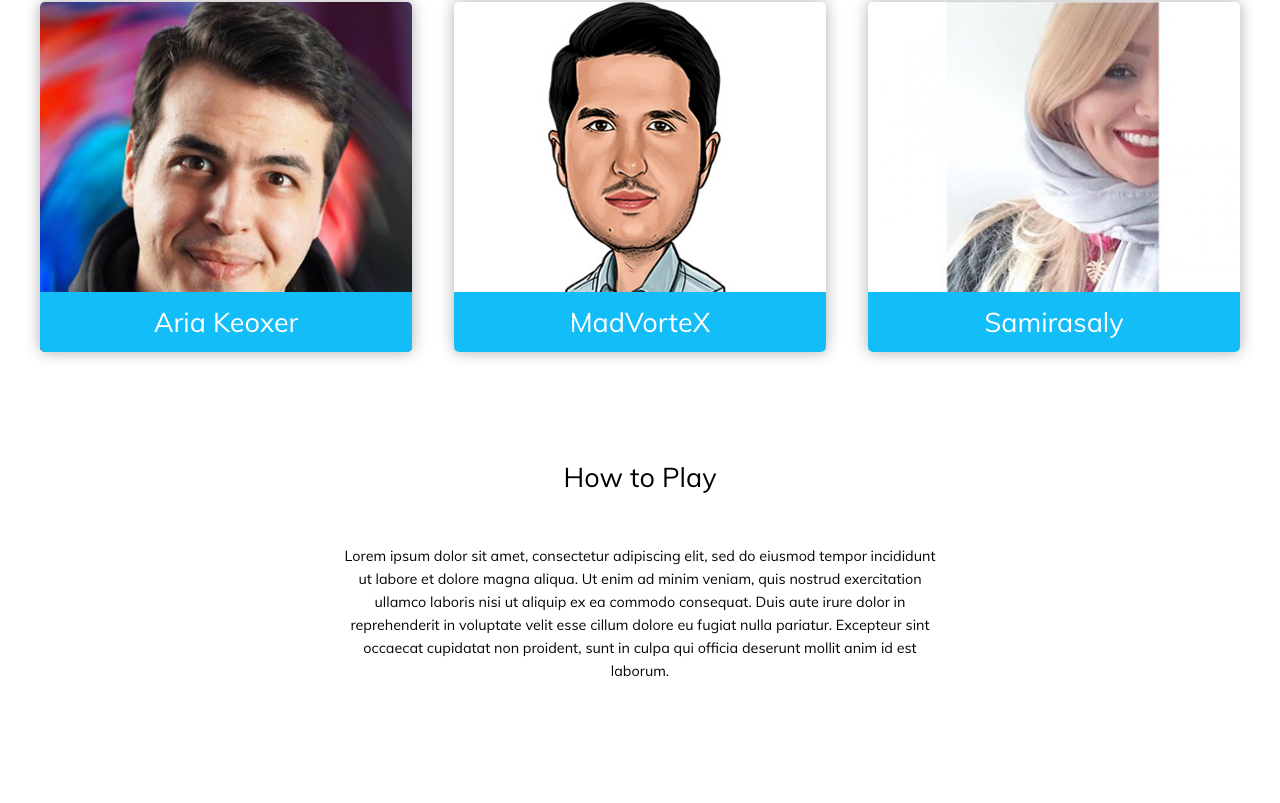
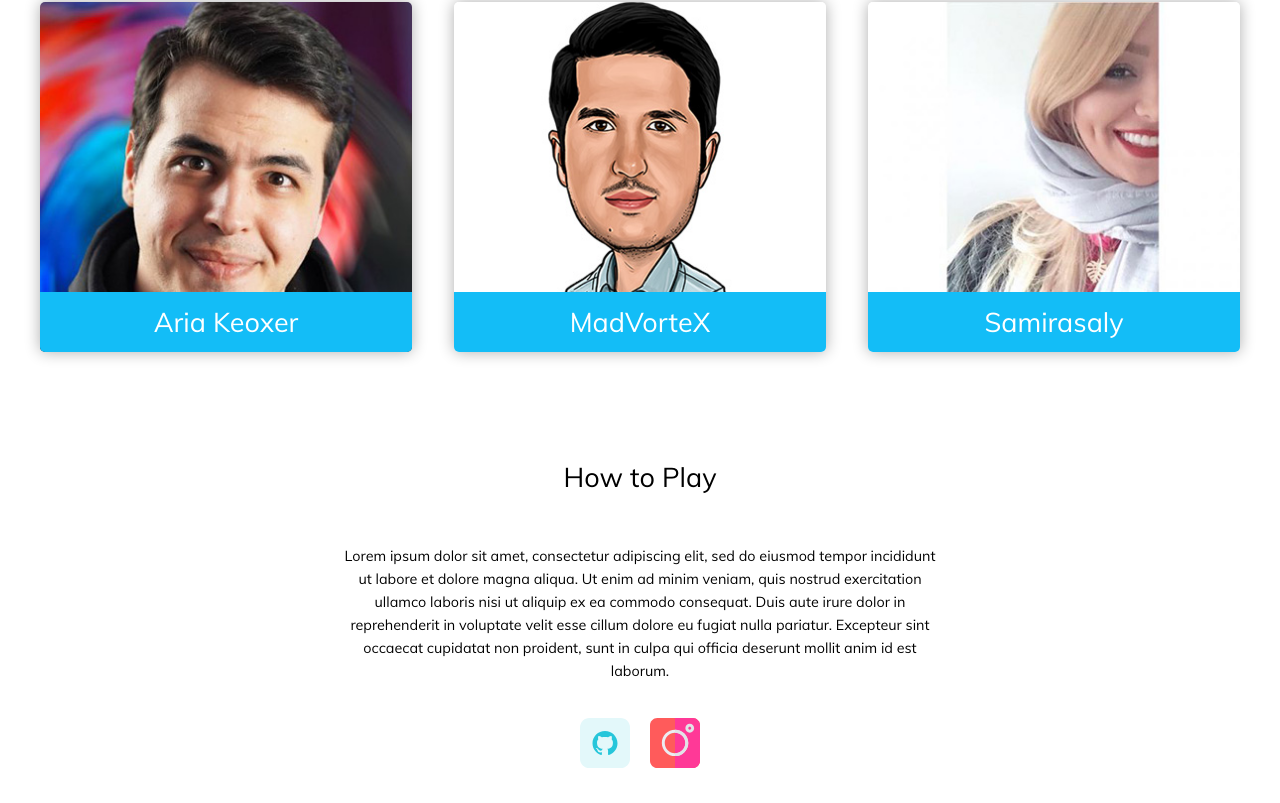
Before and after one commit to samanrashidii/youdonome, a Vue app: page / in a window 1280 px wide. Shown: the part 339-1142 px from the top of the page. Before the commit the page ends 1042 px from the top, so only its background shows below. Built offline with nearby package versions, Linux system fonts and the light colour scheme.

Commit message:
feature: social component

```diff
--- a/public/api/profiles.json
+++ b/public/api/profiles.json
@@ -1,17 +1,20 @@
 [
     {
+        "id": 0,
         "name": "Aria Keoxer",
         "image": "ariakeoxer.jpg",
         "title": "youtuber",
         "fieldOfActivity": "youtube"
     },
     {
+        "id": 1,
         "name": "MadVorteX",
         "image": "madvortex.jpg",
         "title": "streamer",
         "fieldOfActivity": "twitch"
     },
     {
+        "id": 2,
         "name": "Samirasaly",
         "image": "samirasaly.jpg",
         "title": "streamer",
--- a/src/App.vue
+++ b/src/App.vue
@@ -1,8 +1,18 @@
 <template>
   <div id="app">
     <router-view/>
+    <Socials />
   </div>
 </template>
+
+<script>
+import Socials from '@/components/Socials.vue'
+export default {
+  components: {
+    Socials
+  }
+}
+</script>
 
 <style lang="scss">
 @import "./sass/main";
--- /dev/null
+++ b/src/components/Socials.vue
@@ -0,0 +1,44 @@
+<template>
+  <div class="socials">
+    <ul>
+        <li
+            v-for="social in socials"
+            :key="social.id"
+        >
+            <a
+                :href="social.url"
+                target="_blank"
+                :title="social.name"
+            >
+                <img
+                    :src="require(`@/assets/socials/${social.icon}`)"
+                    :alt="social.name"
+                >
+            </a>
+        </li>
+    </ul>
+  </div>
+</template>
+
+<script>
+export default {
+  data () {
+    return {
+      socials: [
+        {
+          id: 0,
+          name: 'Github',
+          icon: 'github.svg',
+          url: 'https://github.com/samanrashidii/youdonome'
+        },
+        {
+          id: 1,
+          name: 'Instagram',
+          icon: 'instagram.svg',
+          url: 'https://www.instagram.com/mad.vortex'
+        }
+      ]
+    }
+  }
+}
+</script>
--- /dev/null
+++ b/src/sass/components/socials.scss
@@ -0,0 +1,18 @@
+.socials{
+    position: absolute;
+    bottom:0;
+    left:0;
+    width: 100%;
+    ul{
+        display: flex;
+        justify-content: center;
+        align-items: center;
+        height: $social-box-height;
+        li{
+            margin:0 10px;
+            img{
+                width:$social-icon-width;
+            }
+        }
+    }
+}
--- a/src/sass/main.scss
+++ b/src/sass/main.scss
@@ -6,3 +6,4 @@
 @import "./components/logo.scss";
 @import "./components/title.scss";
 @import "./components/profile-box.scss";
+@import "./components/socials.scss";
--- a/src/sass/prepared/_defaults.scss
+++ b/src/sass/prepared/_defaults.scss
@@ -164,7 +164,8 @@ button{
 // Defined Classes or Ids
 
 #app{
-	padding:20px;
+	position: relative;
+	padding:20px 20px $social-box-height 20px;
 }
 
 .frame{
--- a/src/sass/prepared/_variables.scss
+++ b/src/sass/prepared/_variables.scss
@@ -32,3 +32,5 @@ $size-lg: 1024px;
 $size-xlg: 1240px;
 // Elements Styles
 $input-height: 34px;
+$social-box-height: 120px;
+$social-icon-width: 50px;
```
Also changed, not shown: src/assets/socials/github.svg (added), src/assets/socials/instagram.svg (added).
